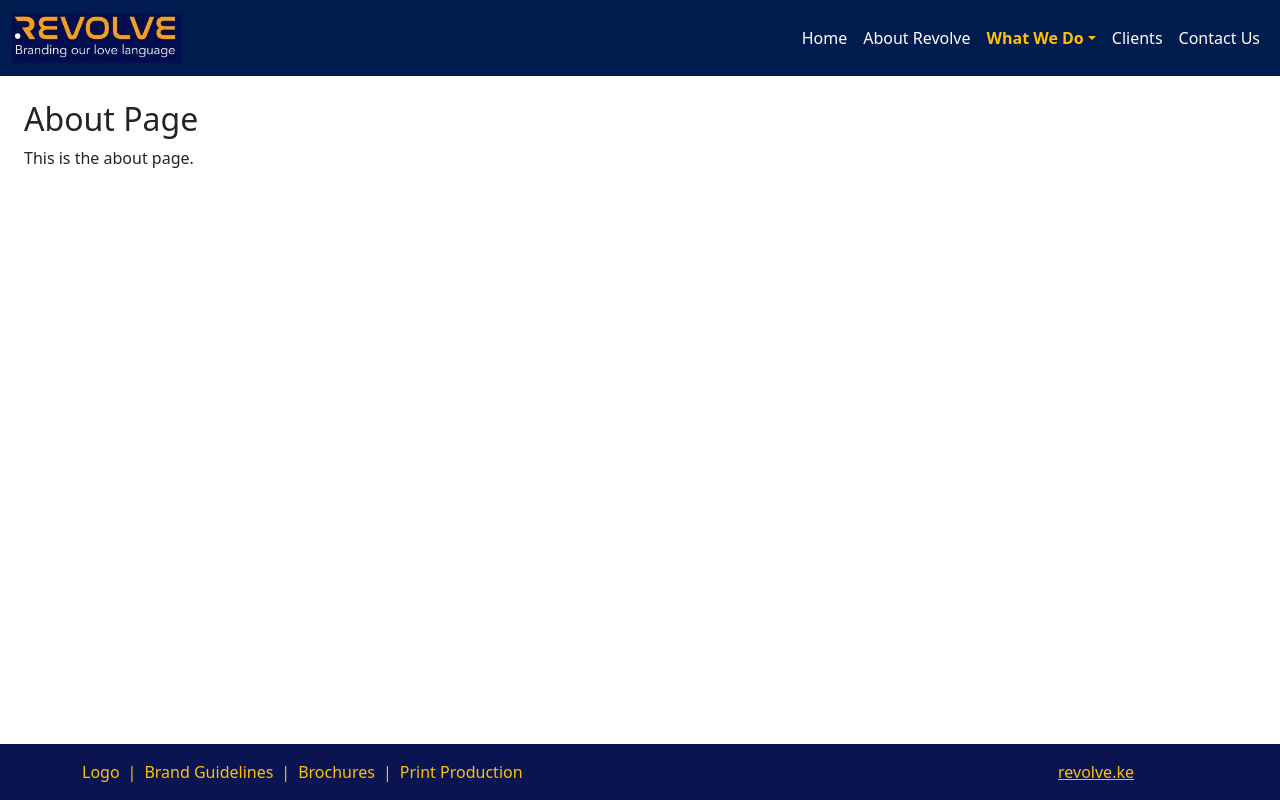
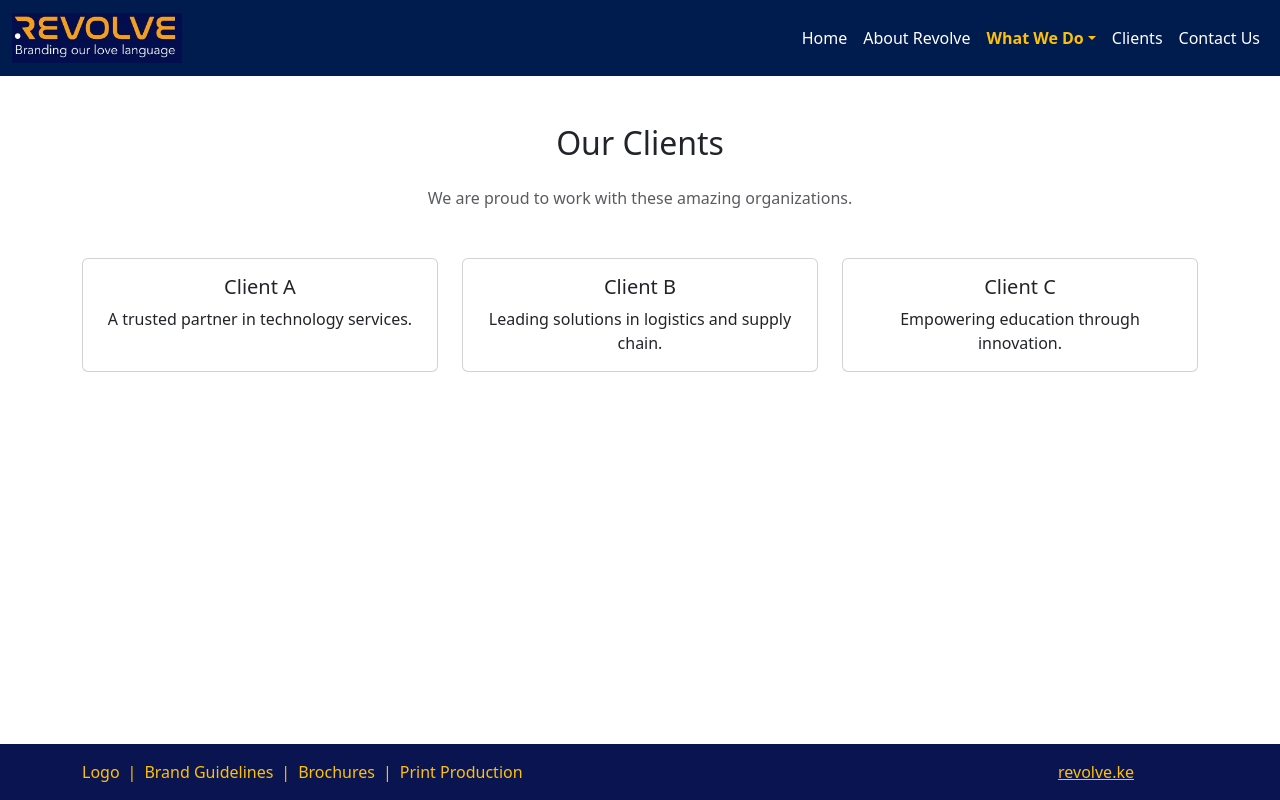
Before and after one commit to Melkzedk/tobby-client-app, a React (Create React App) app: page /clients in a window 1280 px wide. Built offline with nearby package versions, Linux system fonts and the light colour scheme.

Commit message:
client page update

```diff
--- a/src/pages/Clients.js
+++ b/src/pages/Clients.js
@@ -1,8 +1,43 @@
-// About.js, WhatWeDo.js, Clients.js, Contact.js
 import React from 'react';
 
-function About() {
-  return <div className="p-4"><h2>About Page</h2><p>This is the about page.</p></div>;
+function Clients() {
+  return (
+    <div className="container mt-5">
+      <h2 className="text-center mb-4">Our Clients</h2>
+      <p className="text-muted text-center mb-5">
+        We are proud to work with these amazing organizations.
+      </p>
+
+      <div className="row row-cols-1 row-cols-sm-2 row-cols-md-3 g-4">
+        <div className="col">
+          <div className="card h-100 text-center">
+            <div className="card-body">
+              <h5 className="card-title">Client A</h5>
+              <p className="card-text">A trusted partner in technology services.</p>
+            </div>
+          </div>
+        </div>
+
+        <div className="col">
+          <div className="card h-100 text-center">
+            <div className="card-body">
+              <h5 className="card-title">Client B</h5>
+              <p className="card-text">Leading solutions in logistics and supply chain.</p>
+            </div>
+          </div>
+        </div>
+
+        <div className="col">
+          <div className="card h-100 text-center">
+            <div className="card-body">
+              <h5 className="card-title">Client C</h5>
+              <p className="card-text">Empowering education through innovation.</p>
+            </div>
+          </div>
+        </div>
+      </div>
+    </div>
+  );
 }
 
-export default About;
+export default Clients;
```
